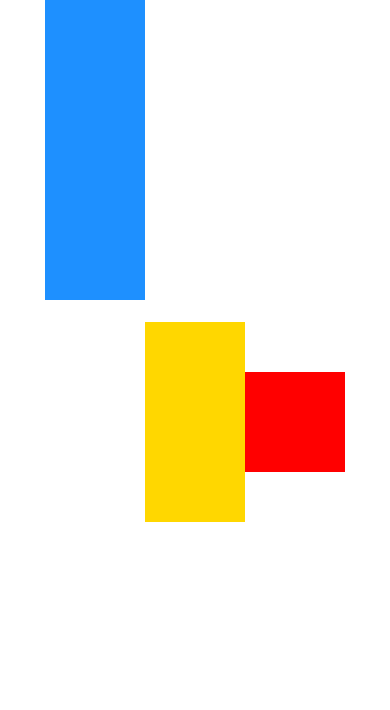
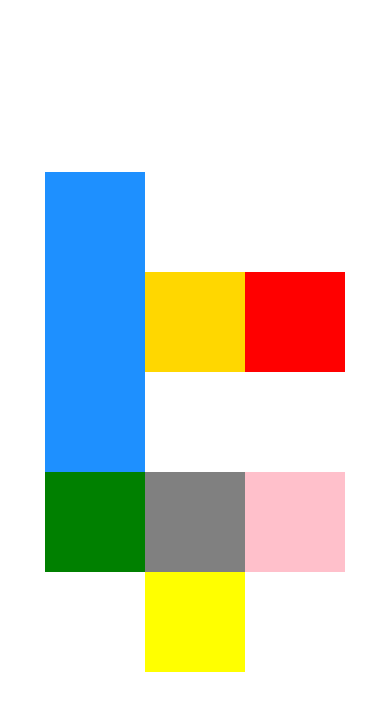
Before and after one commit to Bjthomas11/DoneWithIt-React-Native-App, a React Native app: screen / in a window 390 px wide. Shown: the top 710 px of the page. Built offline with nearby package versions, Linux system fonts and the light colour scheme.

Commit message:
flexbox test

```diff
--- a/App.js
+++ b/App.js
@@ -1,21 +1,5 @@
 import React from "react";
-import {
-  StyleSheet,
-  Text,
-  View,
-  SafeAreaView,
-  Image,
-  TouchableHighlight,
-  Button,
-  Alert,
-  Platform,
-  StatusBar,
-  Dimensions,
-} from "react-native";
-import {
-  useDimensions,
-  useDeviceOrientation,
-} from "@react-native-community/hooks";
+import { View } from "react-native";
 
 const App = () => {
   return (
@@ -26,6 +10,8 @@ const App = () => {
         flexDirection: "row",
         alignItems: "center",
         justifyContent: "center",
+        flexWrap: "wrap",
+        alignContent: "center",
       }}
     >
       <View
@@ -33,13 +19,41 @@ const App = () => {
           backgroundColor: "dodgerblue",
           width: 100,
           height: 300,
-          alignSelf: "flex-start",
         }}
       />
-      <View style={{ backgroundColor: "gold", width: 100, height: 200 }} />
+      <View style={{ backgroundColor: "gold", width: 100, height: 100 }} />
       <View
         style={{
           backgroundColor: "red",
+          width: 100,
+          height: 100,
+        }}
+      />
+      <View
+        style={{
+          backgroundColor: "green",
+          width: 100,
+          height: 100,
+        }}
+      />
+
+      <View
+        style={{
+          backgroundColor: "grey",
+          width: 100,
+          height: 100,
+        }}
+      />
+      <View
+        style={{
+          backgroundColor: "pink",
+          width: 100,
+          height: 100,
+        }}
+      />
+      <View
+        style={{
+          backgroundColor: "yellow",
           width: 100,
           height: 100,
         }}
```
